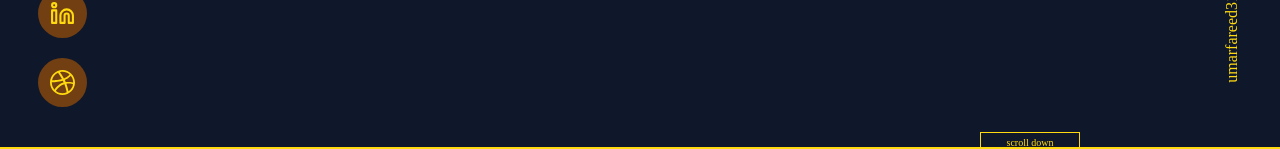
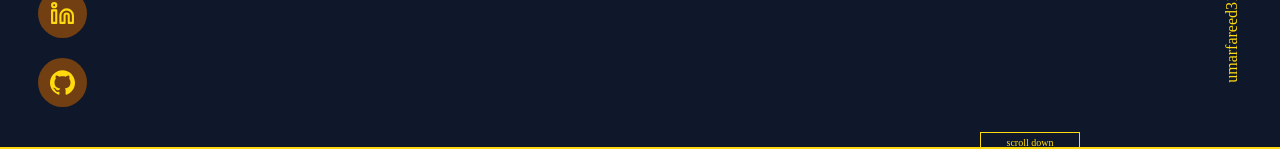
Before and after one commit to FAREED-3125/fareedPortfolio, a React (Create React App) app: page / in a window 1280 px wide. Shown: the part 653-802 px from the top of the page. Built offline with nearby package versions, Linux system fonts and the light colour scheme.

Commit message:
text-clamp added

```diff
--- a/src/components/Footer.jsx
+++ b/src/components/Footer.jsx
@@ -2,7 +2,7 @@ import React, { useContext } from "react";
 import { MdOutlineAlternateEmail } from "react-icons/md";
 import { BsInstagram } from "react-icons/bs";
 import { LuLinkedin } from "react-icons/lu";
-import { ImDribbble } from "react-icons/im";
+import { ImDribbble, ImGithub } from "react-icons/im";
 import { GlowcursorContext } from "./Glowcursor";
 const Footer = () => {
   const { cursorSize } = useContext(GlowcursorContext);
@@ -53,10 +53,10 @@ const Footer = () => {
               <LuLinkedin />
             </a>
             <a
-              href="https://dribbble.com/FAREED_3125"
+              href="https://github.com/FAREED-3125?tab=repositories"
               className="hover:text-primary hover:scale-[1.2] transition-all duration-[.3s]"
             >
-              <ImDribbble />
+              <ImGithub />
             </a>
           </div>
           <div className="mt-5 text-[13px] font-redhat text-slate-200 ">
--- a/src/components/Hero.jsx
+++ b/src/components/Hero.jsx
@@ -3,7 +3,7 @@ import { motion as m } from "framer-motion";
 import { BsFillArrowDownRightCircleFill } from "react-icons/bs";
 import { BsInstagram } from "react-icons/bs";
 import { LuLinkedin } from "react-icons/lu";
-import { ImDribbble } from "react-icons/im";
+import { ImGithub } from "react-icons/im";
 import { lenisContext } from "../App";
 import { GlowcursorContext } from "./Glowcursor";
 const Hero = () => {
@@ -76,7 +76,7 @@ const Hero = () => {
         </m.div>
         {/* sliding up page animation container ends */}
         {/* Text-container starts */}
-        <div className="overflow-hidden w-full h-[700px] mt-10 lg:mt-10    flex justify-center flex-col gap-0">
+        <div className="overflow-hidden w-full py-[50px] mt-10 lg:mt-10    flex justify-center flex-col gap-0">
           <div className="w-[90%] md:w-[85%] lg:w-[70%] mx-auto ">
             <div className="overflow-hidden">
               <m.div
@@ -95,7 +95,7 @@ const Hero = () => {
               <m.div
                 variants={textVariant}
                 custom={1.1}
-                className="  text-[36px] font-[900] text-white md:text-[50px] lg:text-[70px]"
+                className=" font-[900] text-white  text-[clamp(36px,6vw,70px)]"
               >
                 <p>Umar fareed</p>
               </m.div>
@@ -108,7 +108,7 @@ const Hero = () => {
               <m.div
                 variants={textVariant}
                 custom={1.2}
-                className="  text-[36px] font-[900] text-white md:text-[50px] lg:text-[70px]"
+                className="  font-[900] text-white   text-[clamp(36px,6vw,70px)]"
               >
                 <p className="text-slate-400">and I build things for web.</p>
               </m.div>
@@ -168,8 +168,8 @@ const Hero = () => {
                 </a>
               </div>
               <div className="d bg-yellow-900 p-3 rounded-full hover:scale-[1.2] transition-all duration-[.3s]">
-                <a href="https://dribbble.com/FAREED_3125">
-                  <ImDribbble />
+                <a href="https://github.com/FAREED-3125?tab=repositories">
+                  <ImGithub />
                 </a>
               </div>
             </m.div>
```
